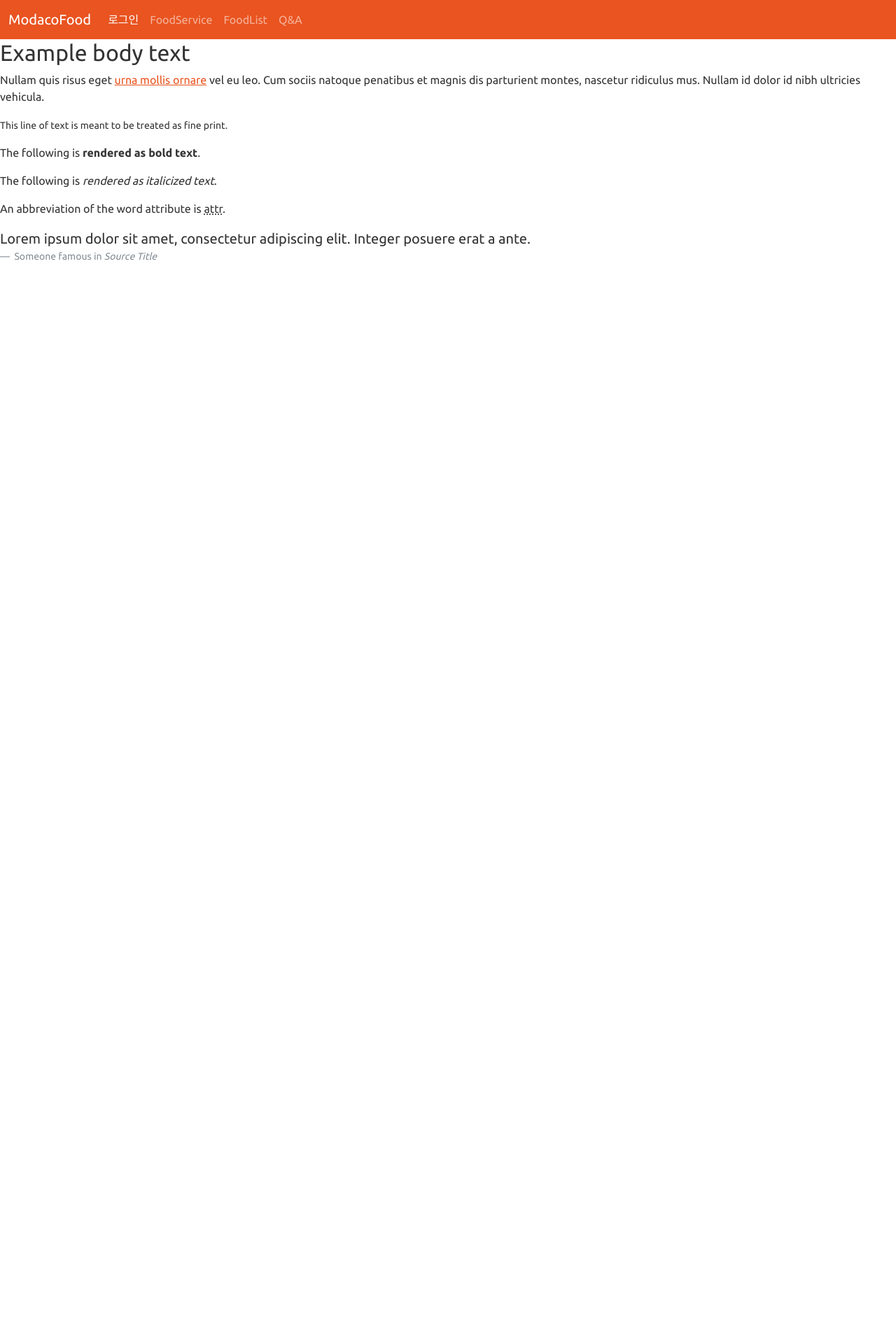
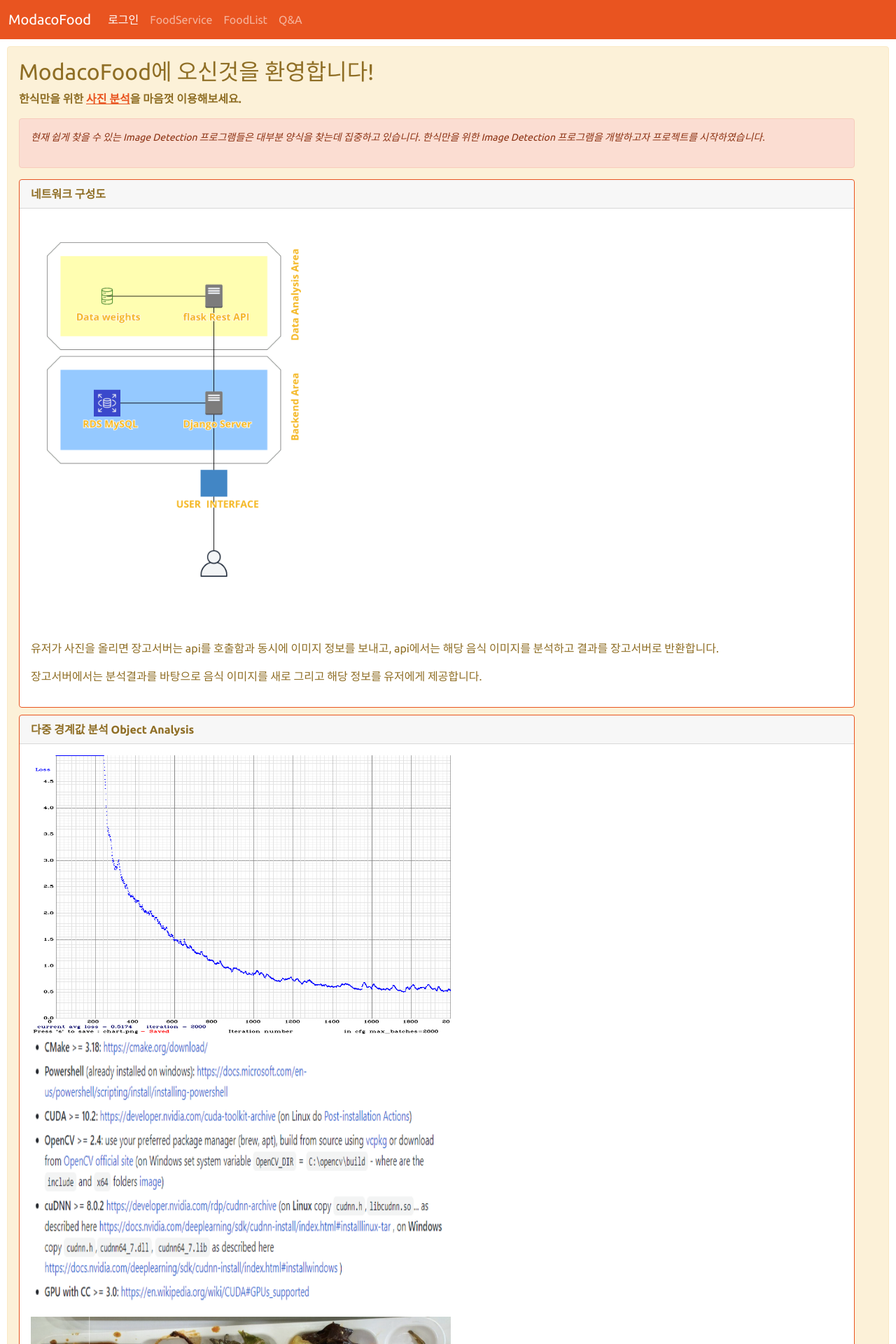
Before and after one commit to ybsong94/teamProcject_modaco_AFP, a Django app: page / in a window 1280 px wide. Shown: the top 1920 px of the page at 70% size. Before the commit the page ends 372 px from the top, so only its background shows below. Run offline with Django 3.2, Linux system fonts and the light colour scheme; some libraries are stand-ins or nearby versions.

Commit message:
index화면 꾸미기완성하였습니다

```diff
--- a/photo/views/photo_views.py
+++ b/photo/views/photo_views.py
@@ -1,4 +1,4 @@
-from django.shortcuts import render, redirect, get_object_or_404
+from django.shortcuts import render, redirect
 from django.contrib.auth.decorators import login_required
 import base64
 import requests, json
@@ -47,18 +47,18 @@ def photo_create(request):
         url = base_url + '/convert'
 
         # 서버로 보내기
-        # res = "test"
-        res = web_request(method_name='POST', url=url, dict_data=datas) #결과값
-        del res['status_code']
-        del res['encoding']
-        del res['Content-Type']
-        del res['ok']
+
+        # res = web_request(method_name='POST', url=url, dict_data=datas) #결과값
+        # del res['status_code']
+        # del res['encoding']
+        # del res['Content-Type']
+        # del res['ok']
         foods = ['dontgas', 'gaeranmalee', 'gamjache', 'jaeukbookum', 'kimchigeon', 'kimchi_baechu', 'kkakdugi',
                  'kkatip', 'kongnamul', 'mookoook', 'rice', 'sausagebokum', 'ugugikook', 'umook']
-        # res = {'0': [275, 127, 358, 212, 'umook', 1.0], '1': [264, 46, 320, 110, 'gaeranmalee', 0.574],
-        #           '2': [179, 44, 246, 107, 'kongnamul', 0.99], '3': [78, 223, 174, 319, 'rice', 1.0],
-        #           '4': [102, 52, 162, 102, 'kimchigeon', 1.0], '5': [113, 116, 228, 213, 'kimchigeon', 1.0],
-        #           '6': [356, 38, 446, 136, 'kkatip', 0.839], '7': [193, 211, 299, 329, 'mookoook', 0.48]}
+        res = {'0': [275, 127, 358, 212, 'umook', 1.0], '1': [264, 46, 320, 110, 'gaeranmalee', 0.574],
+                  '2': [179, 44, 246, 107, 'kongnamul', 0.99], '3': [78, 223, 174, 319, 'rice', 1.0],
+                  '4': [102, 52, 162, 102, 'kimchigeon', 1.0], '5': [113, 116, 228, 213, 'kimchigeon', 1.0],
+                  '6': [356, 38, 446, 136, 'kkatip', 0.839], '7': [193, 211, 299, 329, 'mookoook', 0.48]}
         detection_len = len(res) #데이터 개수
 
         # 음식이름 뽑아내기
--- a/templates/photo/photo_index.html
+++ b/templates/photo/photo_index.html
@@ -1,20 +1,84 @@
 {% extends 'base.html' %}
 
 {% block content %}
-<h2>Example body text</h2>
-<p>Nullam quis risus eget <a href="#">urna mollis ornare</a> vel eu leo. Cum sociis natoque penatibus et magnis dis parturient montes, nascetur ridiculus mus. Nullam id dolor id nibh ultricies vehicula.</p>
-<p><small>This line of text is meant to be treated as fine print.</small></p>
-<p>The following is <strong>rendered as bold text</strong>.</p>
-<p>The following is <em>rendered as italicized text</em>.</p>
-<p>An abbreviation of the word attribute is <abbr title="attribute">attr</abbr>.</p>
 
-<figure>
-  <blockquote class="blockquote">
-    <p class="mb-0">Lorem ipsum dolor sit amet, consectetur adipiscing elit. Integer posuere erat a ante.</p>
+<div class="alert alert-dismissible alert-warning" style="margin: 10px;">
+    <h2>ModacoFood에 오신것을 환영합니다!</h2>
+    <strong><p>한식만을 위한 <a href="{% url 'photo:photo_form' %}">사진 분석</a>을 마음껏 이용해보세요.</p></strong>
 
-  </blockquote>
-  <figcaption class="blockquote-footer">
-    Someone famous in <cite title="Source Title">Source Title</cite>
-  </figcaption>
-</figure>
+  <div class="alert alert-dismissible alert-primary">
+      <small><p><em>현재 쉽게 찾을 수 있는 Image Detection 프로그램들은 대부분 양식을 찾는데 집중하고 있습니다.
+        한식만을 위한 Image Detection 프로그램을 개발하고자 프로젝트를 시작하였습니다</em>.</p></small>
+  </div>
+
+  <div class="card border-primary">
+    <div class="card-header"><strong>네트워크 구성도</strong></div>
+
+    <div class="card-body">
+      <img src="media/analysis/네트워크 구성도.png" style="height:600px;">
+      <div class="card-text">
+        <p>유저가 사진을 올리면 장고서버는 api를 호출함과 동시에 이미지 정보를 보내고, api에서는 해당 음식 이미지를 분석하고 결과를 장고서버로 반환합니다.</p>
+        <p>장고서버에서는 분석결과를 바탕으로 음식 이미지를 새로 그리고 해당 정보를 유저에게 제공합니다.</p>
+      </div>
+    </div>
+  </div>
+
+  <div class="card border-primary" style="margin-top:10px;">
+    <div class="card-header"><strong>다중 경계값 분석 Object Analysis</strong></div>
+
+    <div class="card-body">
+      <img src="media/analysis/다중경계값분석1.png" style="width:600px; height: 400px;">
+      <img src="media/analysis/다중경계값분석2.png" style="width:600px; height: 400px;">
+      <img src="media/analysis/다중경계값분석3.png" style="width:600px; height: 400px;">
+      <img src="media/analysis/다중경계값분석결과.png" style="width:600px; height: 400px;">
+
+      <div class="card-text">
+        <p>1000개의 이미지 yolo darknet mask로 음식과 음식이 아닌 사물간 구별만을 위한 학습였습니다.</p>
+        <p>GPU의 성능이 가장 중요한 이슈였고, 라이브러리 버전 일치도 중요했습니다. GPU 메모리 24GB를 제공하고, 최신 라이브러리를 제공하는 colab을 사용하여 학습하였습니다.</p>
+        <p>학습용 이미지에 음식이 다양하다면 각각 구획을 나누어 개별 음식임을 기록했습니다. 하나의 음식 사진이라도 정확한 학습을 위해서 구획을 따로 지정하도록 했습니다.</p>
+      </div>
+    </div>
+  </div>
+
+  <div class="card border-primary" style="margin-top:10px;">
+    <div class="card-header"><strong>개별 음식 분석 Individual Food Analysis</strong></div>
+
+    <div class="card-body">
+      <img src="media/analysis/개별음식분석.png" style="width:600px; height: 400px;">
+      <img src="media/analysis/개별음식분석결과.png" style="width:600px; height: 400px;">
+
+      <div class="card-text">
+        <p>학습, 검증, 시험 데이터로 나누어 진행하였고, 웹 크롤링을 통해 데이터수집을 하여도 결국 사람의 눈으로 가려내야하는 일였습니다.</p>
+        <p>해당 모델의 경우 음식종류가 13가지뿐, 밥과 콩나물만 맞췄습니다.</p>
+
+      </div>
+    </div>
+  </div>
+
+  <div class="card border-primary" style="margin-top:10px;">
+    <div class="card-header"><strong>분석 중 애로사항</strong></div>
+
+    <div class="card-body">
+      <div class="card-text" style="margin:10px;">
+        <img src="media/analysis/windows10.png" style="width:500px; height: 100px; margin-bottom: 20px;">
+        <h4 class="card-title">빌드가 어렵다.</h4>
+        <p>linux에서 make한번 치면 될 것을 모든 환경을 똑같이 맞춘 visual studio에서 진행해야 했습니다.</p>
+      </div>
+      <div class="card-text" style="margin:10px;">
+        <img src="media/analysis/anaconda.png" style="width:500px; height: 250px;">
+        <h4 class="card-title">GPU가 안된다.</h4>
+        <p>가상환경에서 nvidia관련 버전을 똑같이 맞추어도 GPU성능이 3GB라 학습 도중 실패했습니다.</p>
+      </div>
+      <div class="card-text" style="margin:10px;">
+        <img src="media/analysis/aws.png" style="width:500px; height: 200px; margin-bottom: 20px;">
+        <h4 class="card-title">마찬가지로 GPU</h4>
+        <p>AWS에서 딥러닝을 위한 GPU가 있는 EC2를 사용하기위해선 돈이 필요했습니다.</p>
+      </div>
+
+    </div>
+  </div>
+
+
+</div>
+
 {% endblock %}
```
Also changed, not shown: db.sqlite3, media/analysis/anaconda.png (added), media/analysis/aws.png (added), media/analysis/windows10.png (added), media/analysis/개별음식분석.png (added), media/analysis/개별음식분석결과.png (added), media/analysis/네트워크 구성도.png (added), media/analysis/다중경계값분석1.png (added), media/analysis/다중경계값분석2.png (added), media/analysis/다중경계값분석3.png (added), media/analysis/다중경계값분석결과.png (added).
